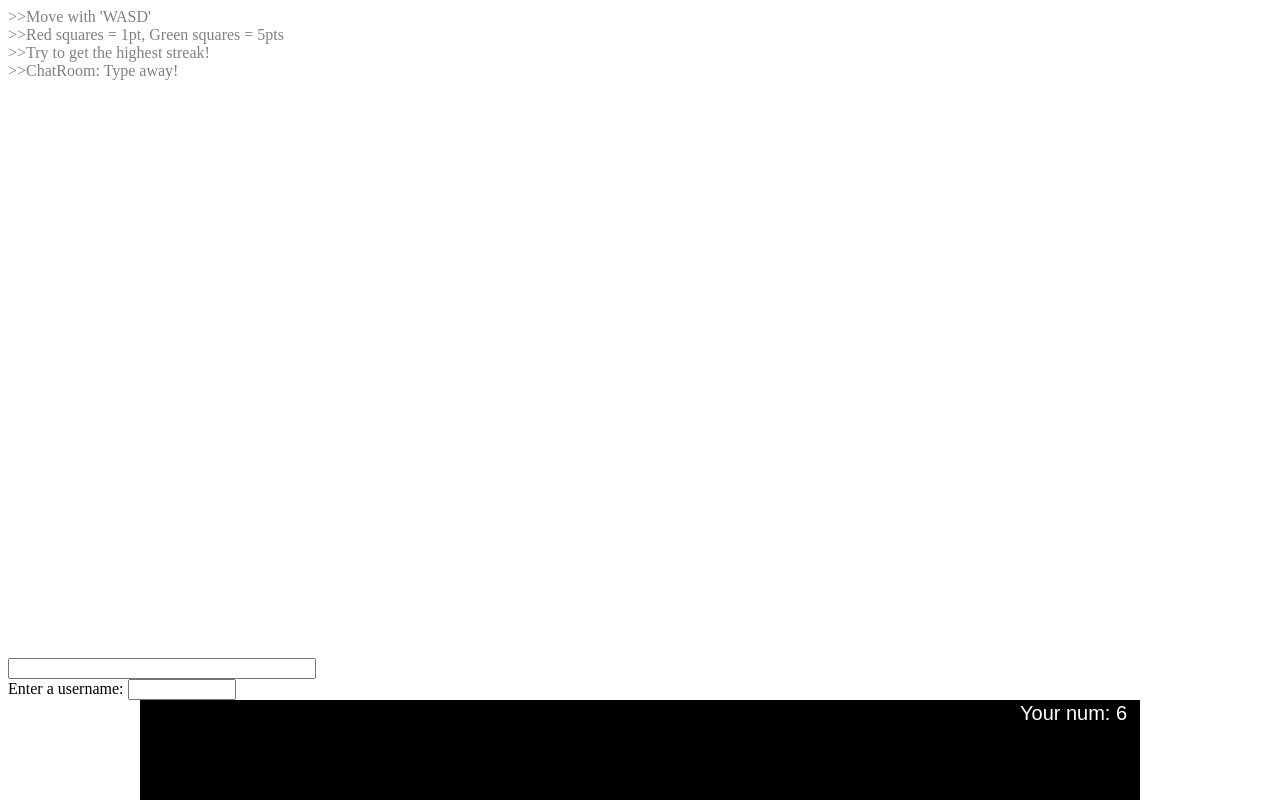
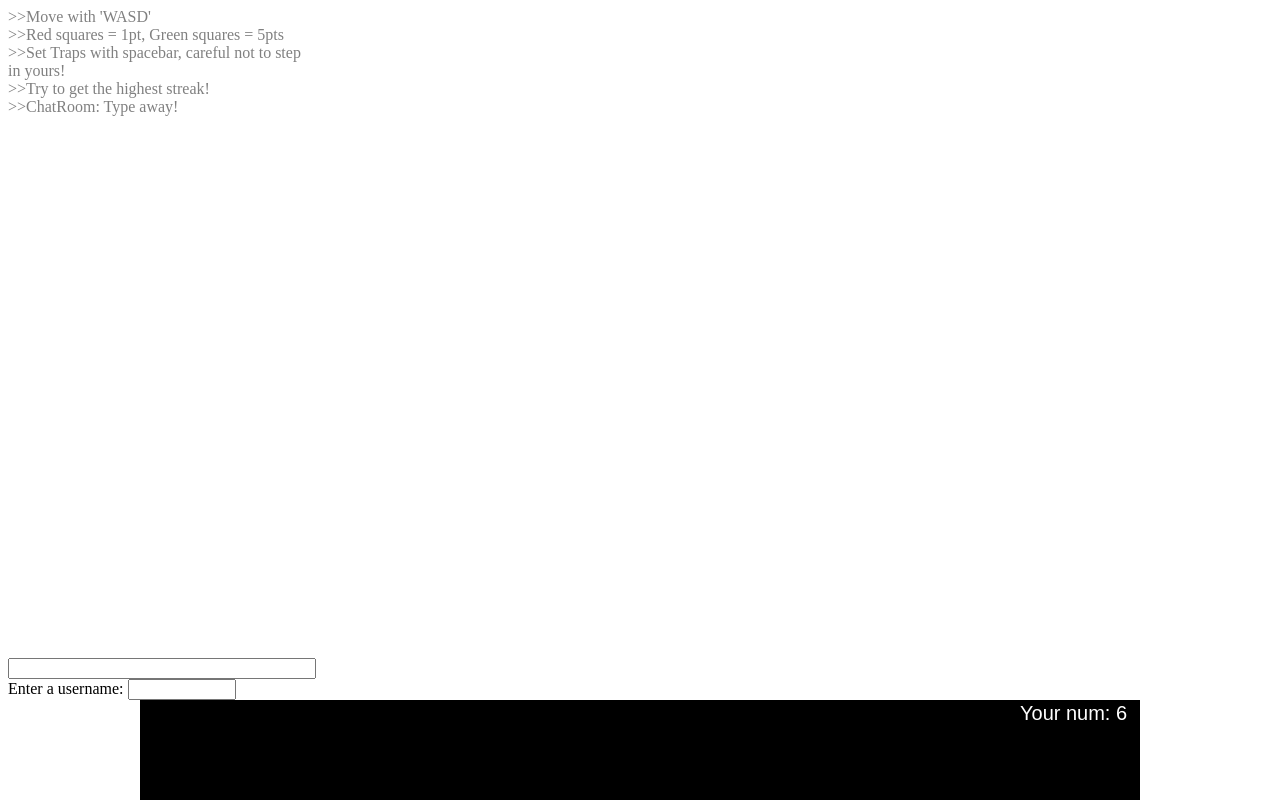
Before and after one commit to awsomeguy563/MultiGame, a website: page client/index.html in a window 1280 px wide. Shown: the top 800 px of the page. Drawn offline with nearby package versions, Linux system fonts and the light colour scheme; no server answers.

Commit message:
added traps

```diff
--- a/client/index.html
+++ b/client/index.html
@@ -29,6 +29,7 @@
         <div id="chat-text" style="width:300px;height:650px;overflow-y:scroll">
             <div style="color:grey"> >>Move with 'WASD'</div>
             <div style="color:grey"> >>Red squares = 1pt, Green squares = 5pts</div>
+            <div style="color:grey"> >>Set Traps with spacebar, careful not to step in yours!</div>
             <div style="color:grey"> >>Try to get the highest streak!</div>
             <div style="color:grey"> >>ChatRoom: Type away!</div>
         </div>
```
